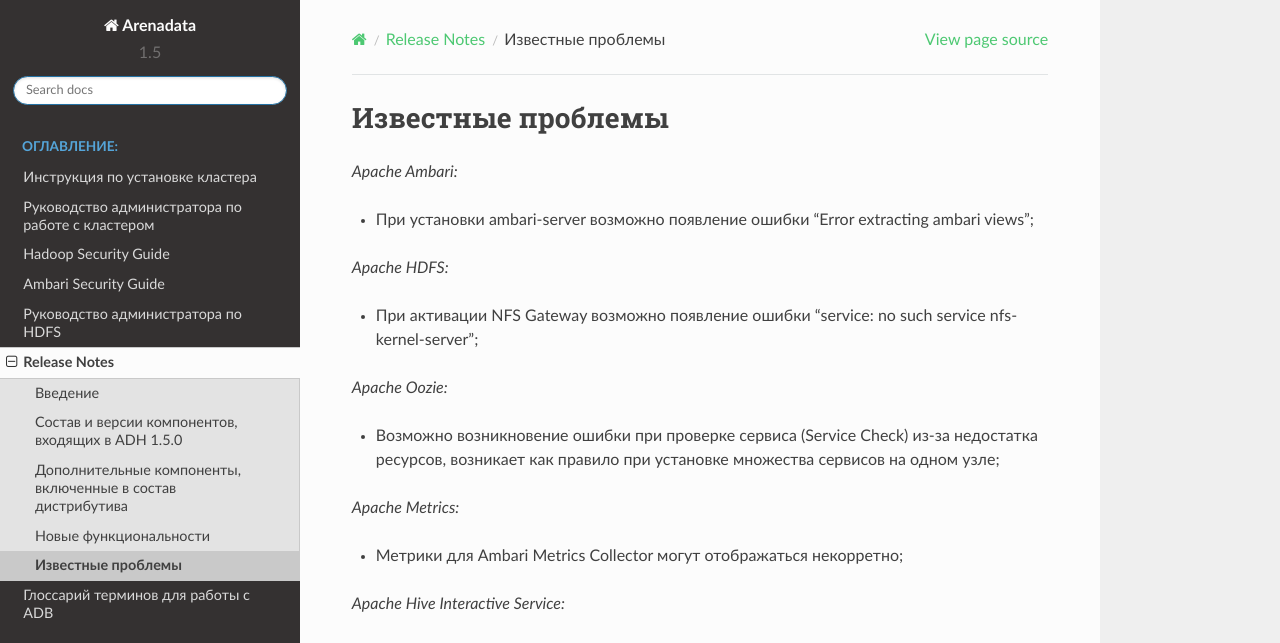
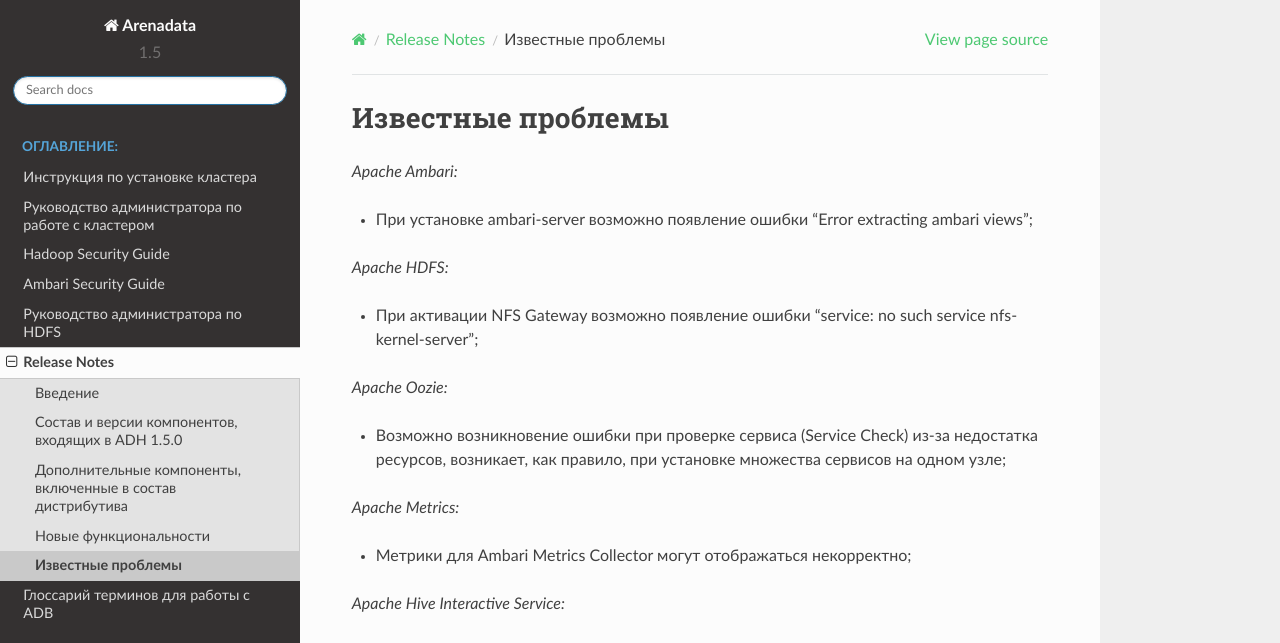
Before and after one commit to arenadata/docs_adps, a Sphinx documentation site: the page built from source/ReleaseNotes/problems.rst, in a window 1280 px wide. Shown: the top 643 px of the page. Built offline with Sphinx 7.4.7 and the Read the Docs theme 2.0.0, drawn with Linux system fonts in a browser that asks for light colours.

Commit message:
Update problems.rst

```diff
--- a/source/ReleaseNotes/problems.rst
+++ b/source/ReleaseNotes/problems.rst
@@ -3,7 +3,7 @@
 
 *Apache Ambari:*
 
-+ При установки ambari-server возможно появление ошибки "Error extracting ambari views";
++ При установке ambari-server возможно появление ошибки "Error extracting ambari views";
 
 *Apache HDFS:*
 
@@ -11,11 +11,11 @@
 
 *Apache Oozie:*
 
-+ Возможно возникновение ошибки при проверке сервиса (Service Check) из-за недостатка ресурсов, возникает как правило при установке множества сервисов на одном узле;
++ Возможно возникновение ошибки при проверке сервиса (Service Check) из-за недостатка ресурсов, возникает, как правило, при установке множества сервисов на одном узле;
 
 *Apache Metrics:*
 
-+ Метрики для Ambari Metrics Collector могут отображаться некорретно;
++ Метрики для Ambari Metrics Collector могут отображаться некорректно;
 
 *Apache Hive Interactive Service:*
 
```
